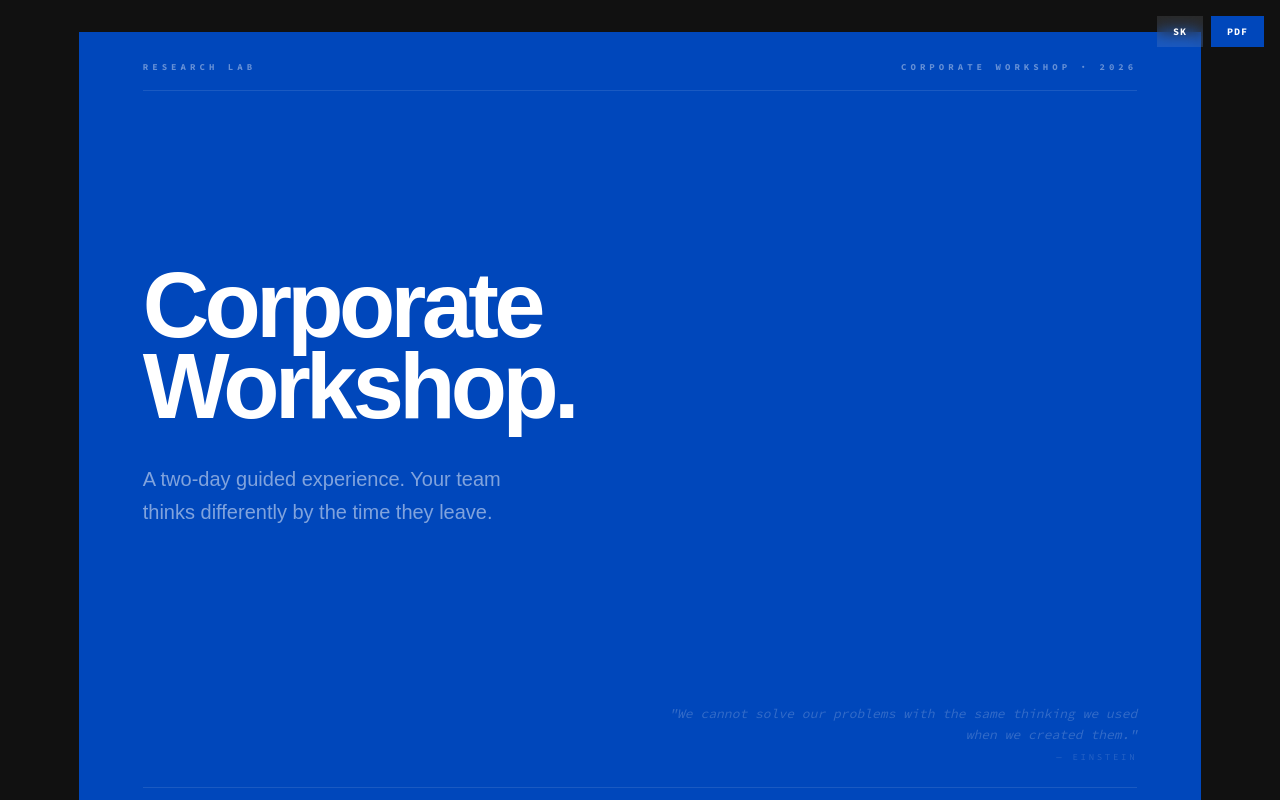
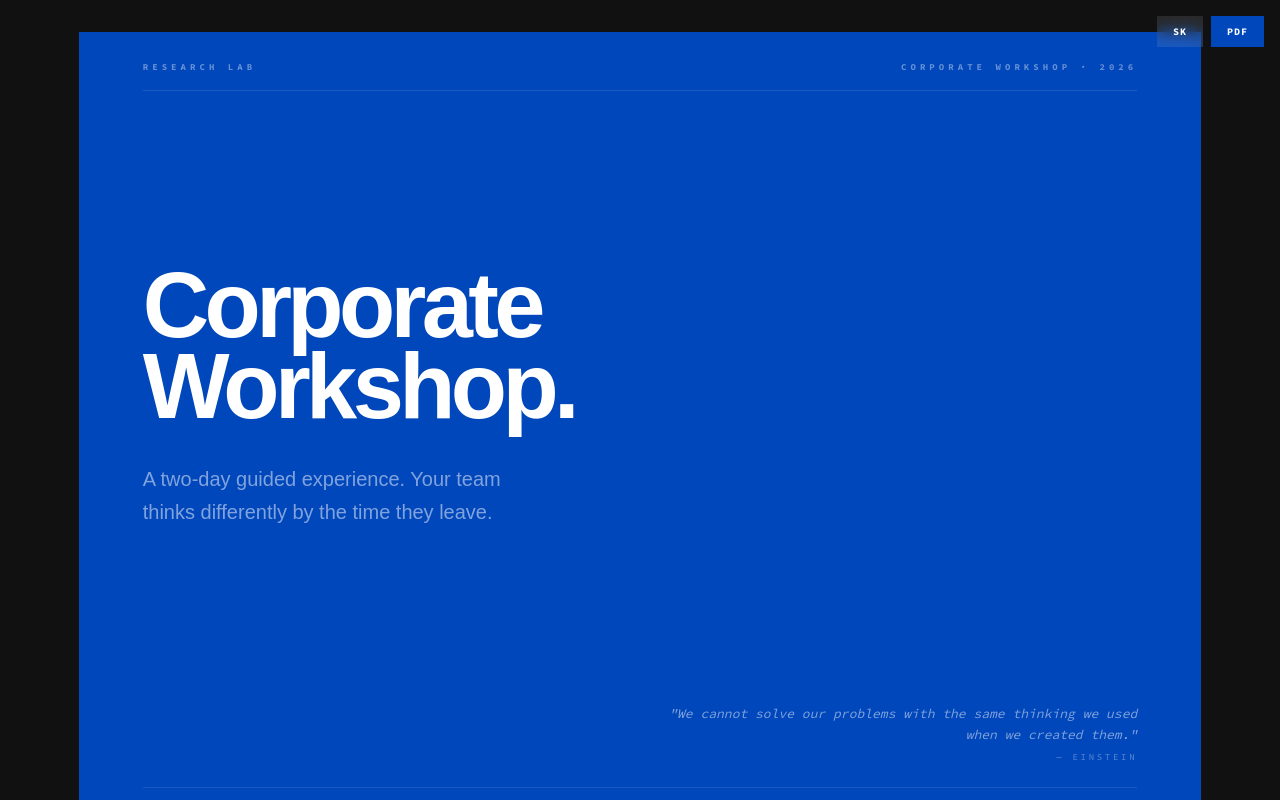
Before and after one commit to princeofwellness/researchlab, a Next.js app: page /corporate/offer-v2 in a window 1280 px wide. Shown: the top 800 px of the page. Built offline with nearby package versions, Linux system fonts and the light colour scheme; a web font is replaced by a local one.

Commit message:
Bump quote opacity on cover slide (white/20 → white/50)

```diff
--- a/src/app/corporate/offer-v2/page.tsx
+++ b/src/app/corporate/offer-v2/page.tsx
@@ -109,10 +109,10 @@ export default function CorporateOfferV2() {
 
                     {/* Quote */}
                     <div className="px-10 md:px-16 pb-6 text-right">
-                        <p className="text-[11px] md:text-[13px] font-code-brand text-white/20 italic leading-relaxed max-w-[480px] ml-auto">
+                        <p className="text-[11px] md:text-[13px] font-code-brand text-white/50 italic leading-relaxed max-w-[480px] ml-auto">
                             "We cannot solve our problems with the same thinking we used when we created them."
                         </p>
-                        <p className="text-[9px] font-code-brand uppercase tracking-[0.3em] text-white/15 mt-1">— Einstein</p>
+                        <p className="text-[9px] font-code-brand uppercase tracking-[0.3em] text-white/35 mt-1">— Einstein</p>
                     </div>
 
                     <div className="mx-10 md:mx-16 h-px bg-white/10" />
```
